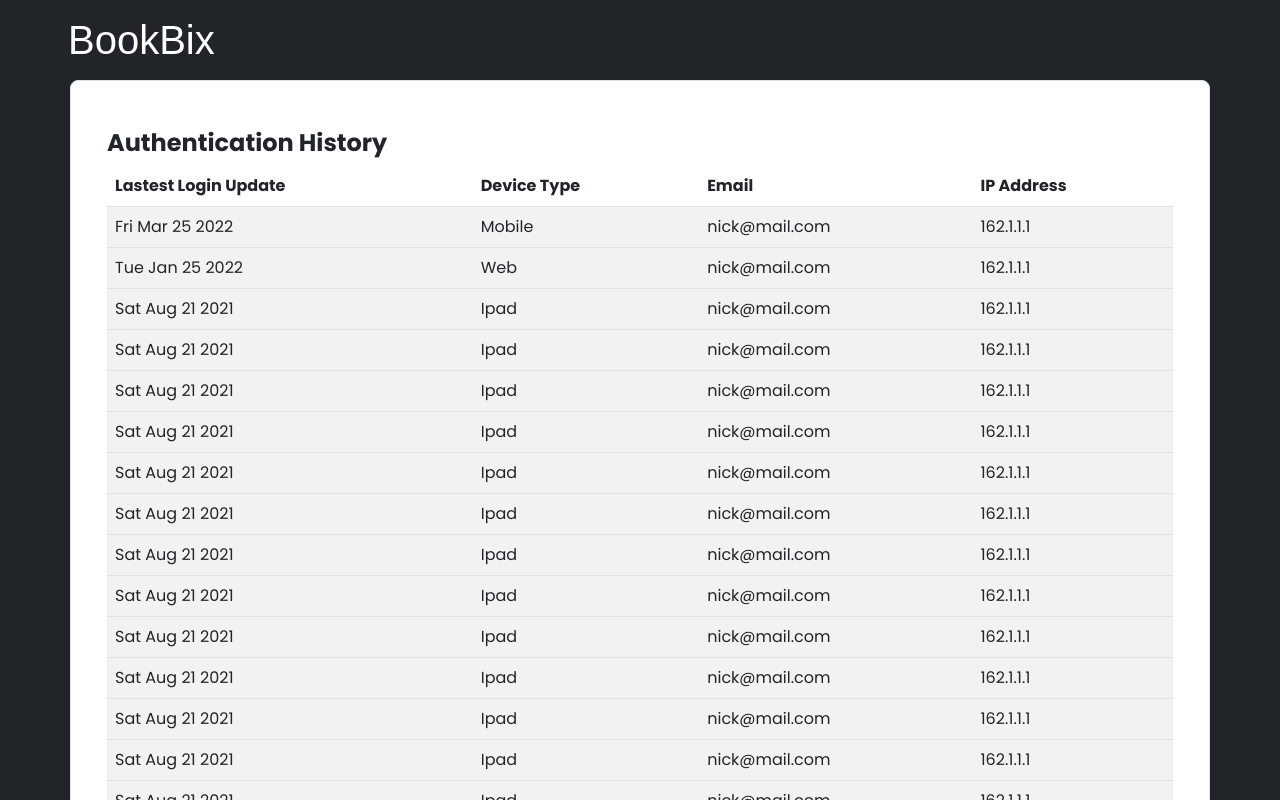
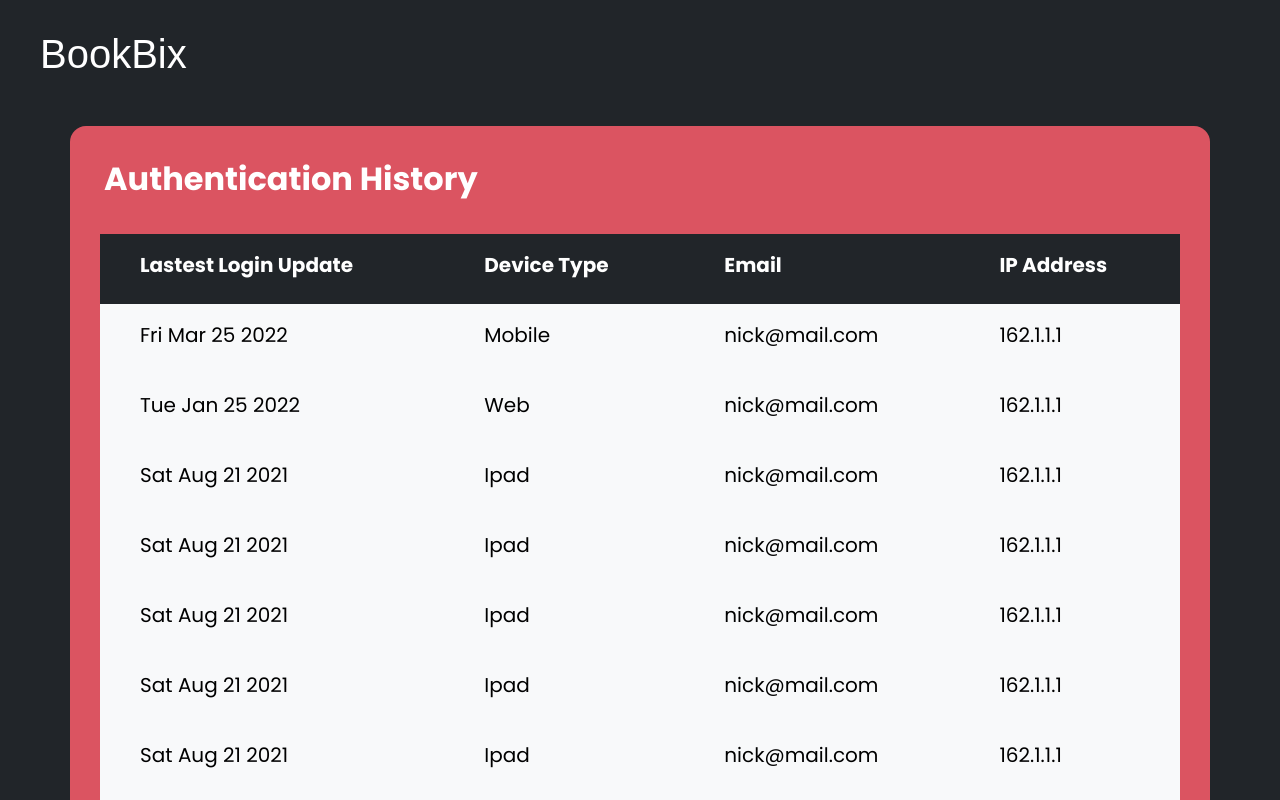
Before and after one commit to 2110336-2565-2/sec33_Group4_BookBix_Frontend, a React (Vite) app: page /login-history in a window 1280 px wide. Shown: the top 800 px of the page. Built offline with nearby package versions, Linux system fonts and the light colour scheme; no server answers; a web font is replaced by a local one.

Commit message:
🎒Implement LoggedInHistory with appearance

```diff
--- a/src/assets/scss/components/_loggedinhistory.scss
+++ b/src/assets/scss/components/_loggedinhistory.scss
@@ -6,4 +6,12 @@
     color: white;
     padding: 30px;
   }
+  tr {
+    height: 70px;
+    vertical-align: middle;
+  }
+  td,
+  th {
+    padding: 10px 40px;
+  }
 }
--- a/src/screens/LoggedInHistory.tsx
+++ b/src/screens/LoggedInHistory.tsx
@@ -1,5 +1,5 @@
 import React from 'react'
-import { Container, Row, Col } from 'react-bootstrap'
+import { Container, Row, Col, Table } from 'react-bootstrap'
 
 interface HistoriesInterface {
   histories: HistoryInterface[]
@@ -37,21 +37,21 @@ const LoggedInHistory = () => {
   ]
 
   return (
-    <Container fluid className="fill bg-dark">
-      <Row className="p-3">
+    <Container fluid className="history-page fill bg-dark">
+      <Row>
+        <h1 className="text-start bookbix-logo">BookBix</h1>
+      </Row>
+      <Row>
         <Col>
-          <h1 className="text-start d-inline bookbix-logo">BookBix</h1>
-        </Col>
-      </Row>
-      <Row className="pb-5">
-        <Col>
-          <Container className="bg-white px-4 py-5 border rounded-3">
-            <Container>
-              <h4 className="fw-bold">Authentication History</h4>
-            </Container>
-            <Container>
+          <Container className="main-container rounded-4">
+            <Row className="pb-4">
+              <Col>
+                <h2 className="fw-bold p-1">Authentication History</h2>
+              </Col>
+            </Row>
+            <Row>
               <HistoryTable histories={histories} />
-            </Container>
+            </Row>
           </Container>
         </Col>
       </Row>
@@ -61,7 +61,7 @@ const LoggedInHistory = () => {
 
 const HistoryTable = ({ histories }: HistoriesInterface) => {
   return (
-    <table className="table table-striped">
+    <Table borderless responsive="sm">
       <HistoryTableHeader />
       {histories.map((history) => {
         return (
@@ -73,17 +73,25 @@ const HistoryTable = ({ histories }: HistoriesInterface) => {
           />
         )
       })}
-    </table>
+    </Table>
   )
 }
 const HistoryTableHeader = () => {
   return (
-    <thead>
+    <thead className="table-dark">
       <tr>
-        <th scope="col">Lastest Login Update</th>
-        <th scope="col">Device Type</th>
-        <th scope="col">Email</th>
-        <th scope="col">IP Address</th>
+        <th scope="col">
+          <h5 className="fw-bold">Lastest Login Update</h5>
+        </th>
+        <th scope="col">
+          <h5 className="fw-bold">Device Type</h5>
+        </th>
+        <th scope="col">
+          <h5 className="fw-bold">Email</h5>
+        </th>
+        <th scope="col">
+          <h5 className="fw-bold">IP Address</h5>
+        </th>
       </tr>
     </thead>
   )
@@ -91,11 +99,19 @@ const HistoryTableHeader = () => {
 const HistoryTableBody = ({ date, deviceType, email, ipAddress }: HistoryInterface) => {
   return (
     <tbody>
-      <tr>
-        <td>{date.toDateString()}</td>
-        <td>{deviceType}</td>
-        <td>{email}</td>
-        <td>{ipAddress}</td>
+      <tr className="table-light">
+        <td>
+          <h5>{date.toDateString()}</h5>
+        </td>
+        <td>
+          <h5>{deviceType}</h5>
+        </td>
+        <td>
+          <h5>{email}</h5>
+        </td>
+        <td>
+          <h5>{ipAddress}</h5>
+        </td>
       </tr>
     </tbody>
   )
```
